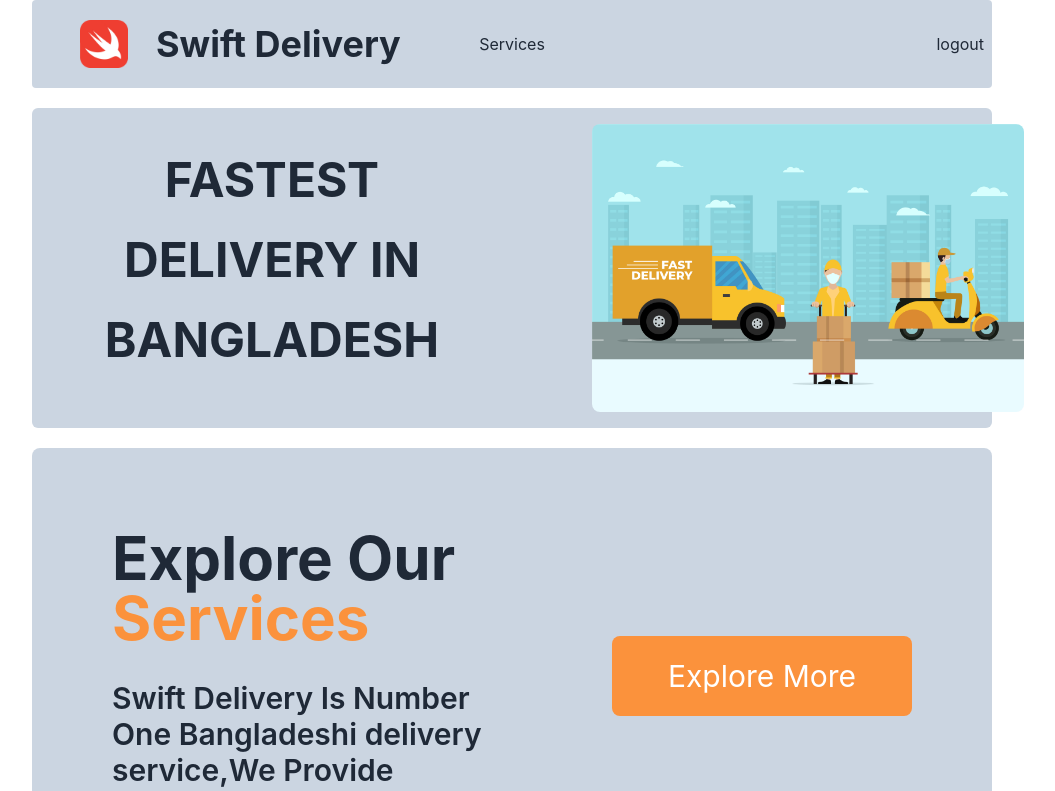
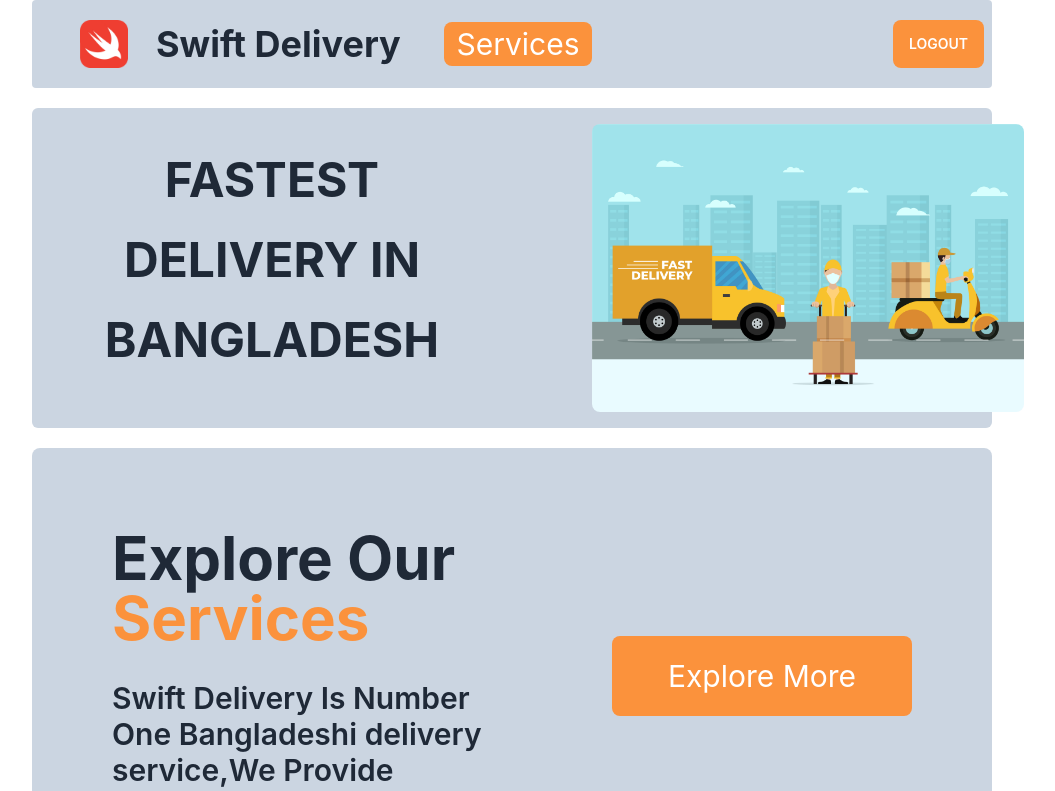
Before and after one commit to BayajidAlam/swift-delivery-client, a React (Create React App) app: page / in a window 1280 px wide. Shown: the top 791 px of the page, without its empty margins (128-1183 px from the left). Built offline with nearby package versions, Linux system fonts and the light colour scheme; no server answers.

Commit message:
conditional header added

```diff
--- a/src/Shared/Header/Header.js
+++ b/src/Shared/Header/Header.js
@@ -1,43 +1,69 @@
-import React from 'react';
-import { Link } from 'react-router-dom';
-import Img from '../../assets/swift.png'
+import React, { useContext } from "react";
+import { Link } from "react-router-dom";
+import Img from "../../assets/swift.png";
+import { AuthContext } from "../../Context/AuthProvider";
 const Header = () => {
+  const { user } = useContext(AuthContext);
   return (
     <div className="navbar bg-slate-300 mt-0 rounded">
       <div className="navbar-start">
-
         <div className="dropdown">
-
           <label tabIndex={0} className="btn btn-ghost lg:hidden">
-          <svg xmlns="http://www.w3.org/2000/svg" className="h-5 w-5" fill="none" viewBox="0 0 24 24" stroke="currentColor"><path strokeLinecap="round" strokeLinejoin="round" strokeWidth="2" d="M4 6h16M4 12h8m-8 6h16" /></svg>
+            <svg
+              xmlns="http://www.w3.org/2000/svg"
+              className="h-5 w-5"
+              fill="none"
+              viewBox="0 0 24 24"
+              stroke="currentColor"
+            >
+              <path
+                strokeLinecap="round"
+                strokeLinejoin="round"
+                strokeWidth="2"
+                d="M4 6h16M4 12h8m-8 6h16"
+              />
+            </svg>
           </label>
 
-        <ul tabIndex={0} className="menu menu-compact dropdown-content mt-3 p-2 shadow bg-base-100 rounded-box w-52">
-          <li><a>Item 1</a></li>
-          <li tabIndex={0}>
-            <a className="justify-between">
-              Parent
-              <svg className="fill-current" xmlns="http://www.w3.org/2000/svg" width="24" height="24" viewBox="0 0 24 24"><path d="M8.59,16.58L13.17,12L8.59,7.41L10,6L16,12L10,18L8.59,16.58Z"/></svg>
-            </a>
-            <ul className="p-2">
-              <li><a>Submenu 1</a></li>
-              <li><a>Submenu 2</a></li>
+          <ul
+            tabIndex={0}
+            className="menu menu-compact dropdown-content mt-3 p-2 shadow bg-base-100 rounded-box w-52"
+          >
+            <Link to="/services">
+              <li>Services</li>
+            </Link>
+            <li>My review</li>
+            <li>Add services</li>
+            <button>LogOut</button>
           </ul>
-          </li>
-          <li><a>Item 3</a></li>
-        </ul>
-
         </div>
 
-      <Link to='/' className='flex items-center'><img className='w-12 h-12  ml-10' src={Img} alt="" /><p className='text-4xl font-bold ml-3 p-4'>Swift Delivery</p>
+        <Link to="/" className="flex items-center">
+          <img className="w-12 h-12  ml-10" src={Img} alt="" />
+          <p className="text-4xl font-bold ml-3 p-4">Swift Delivery</p>
         </Link>
-
       </div>
       <div className="navbar-center hidden lg:flex">
-      <Link to='/services'>Services</Link>
+        {user?.email ? (
+          <>
+            <Link className="bg-orange-400 px-3 text-3xl rounded-lg py-1 text-white ml-3">
+              My review
+            </Link>
+            <Link className="bg-orange-400 px-3 text-3xl rounded-lg py-1 text-white ml-3">
+              Add services
+            </Link>
+          </>
+        ) : (
+          <Link
+            className="bg-orange-400 px-3 text-3xl rounded-lg py-1 text-white ml-3"
+            to="/services"
+          >
+            Services
+          </Link>
+        )}
       </div>
       <div className="navbar-end">
-      <p>logout</p>
+        <p className="btn bg-orange-400 border-0">logout</p>
       </div>
     </div>
   );
```
Lines whose indentation alone changed are shown as unchanged.
